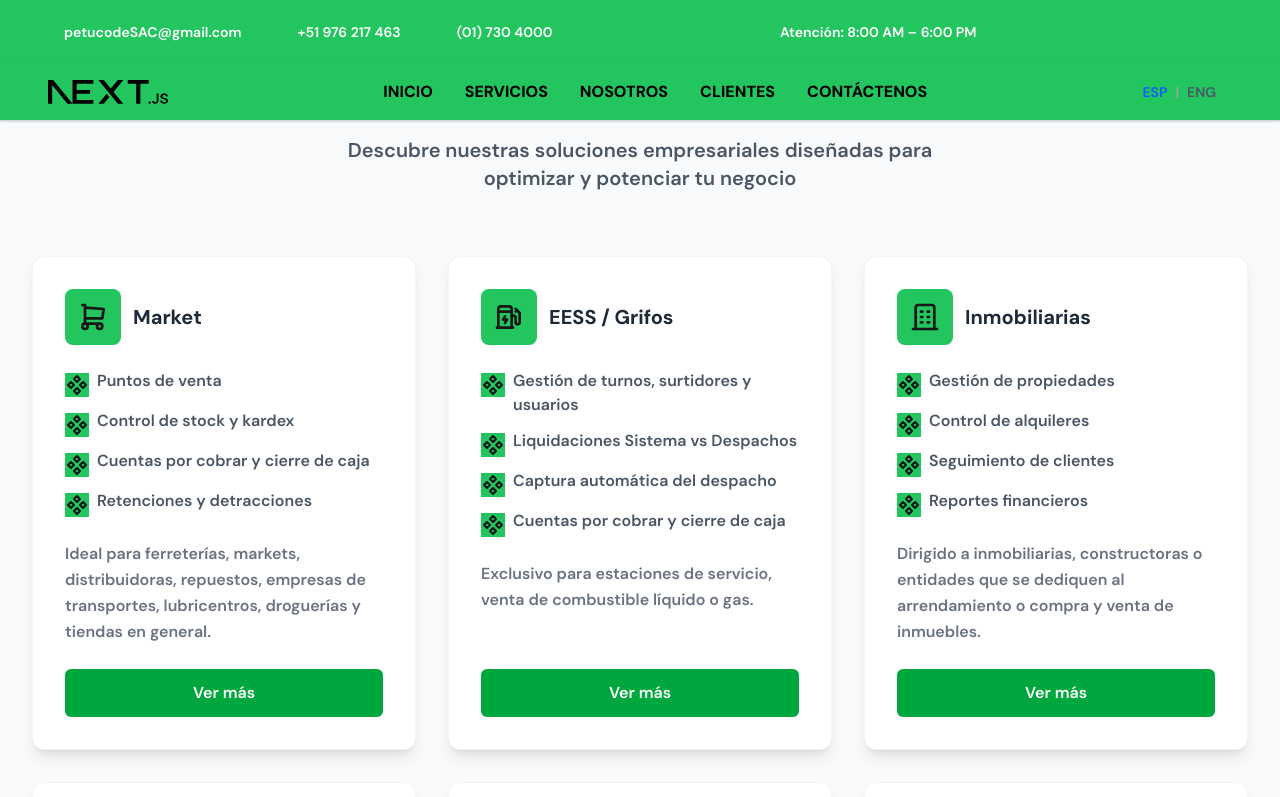
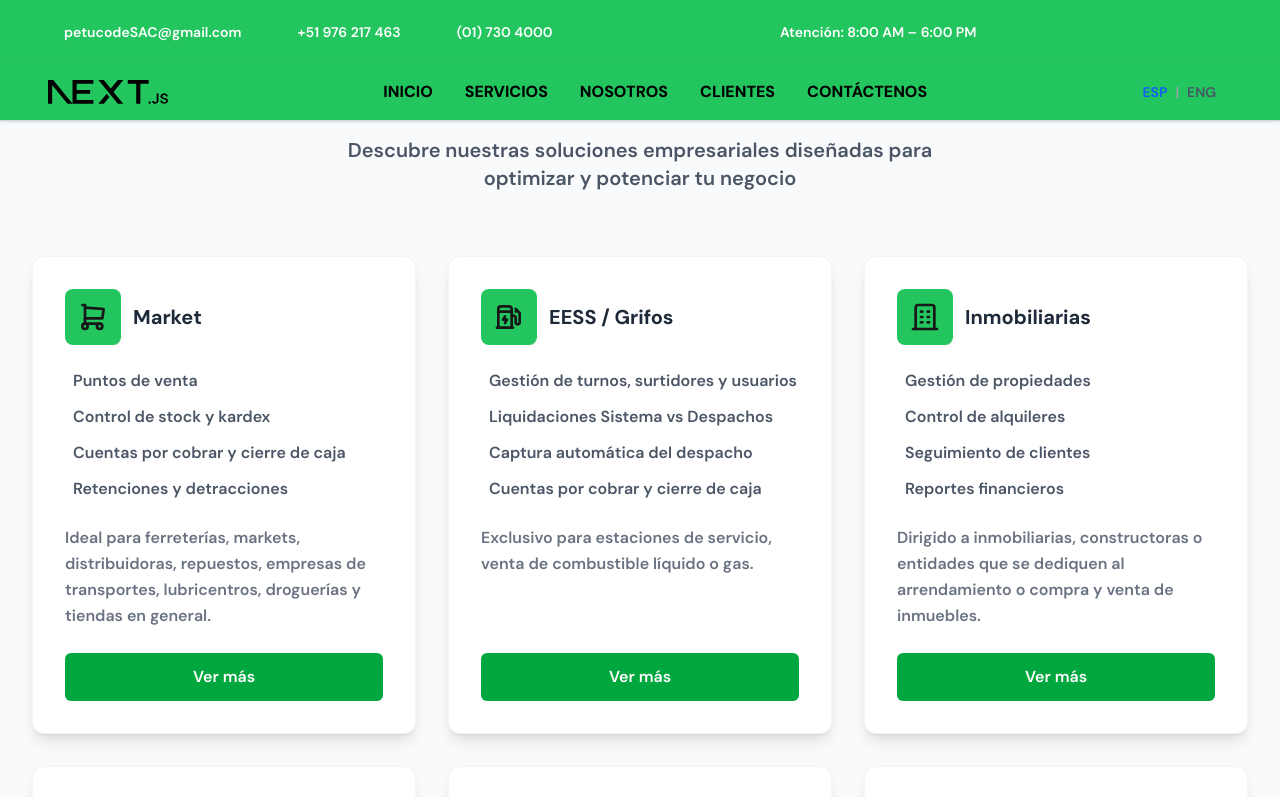
Before and after one commit to Krlozces/bp-ct, a Next.js app: page / in a window 1280 px wide. Shown: the top 797 px of the page. Built offline with nearby package versions, Linux system fonts and the light colour scheme; some icons are missing.

Commit message:
Main arreglado

```diff
--- a/src/components/SolutionsCard.tsx
+++ b/src/components/SolutionsCard.tsx
@@ -18,7 +18,7 @@ export default function SolutionsCard ({icon, title, items, description, buttonT
                     items.map((item, index) => (
                         <li key={index} className="flex items-start gap-2">
                             <div className="mt-1">
-                                <Bulletpoint />
+                                {/* <Bulletpoint /> */} {/* Comentado para que no se muestre el punto, queda feito */}
                             </div>
                             <span className="text-gray-600">{item}</span>
                         </li>
```
